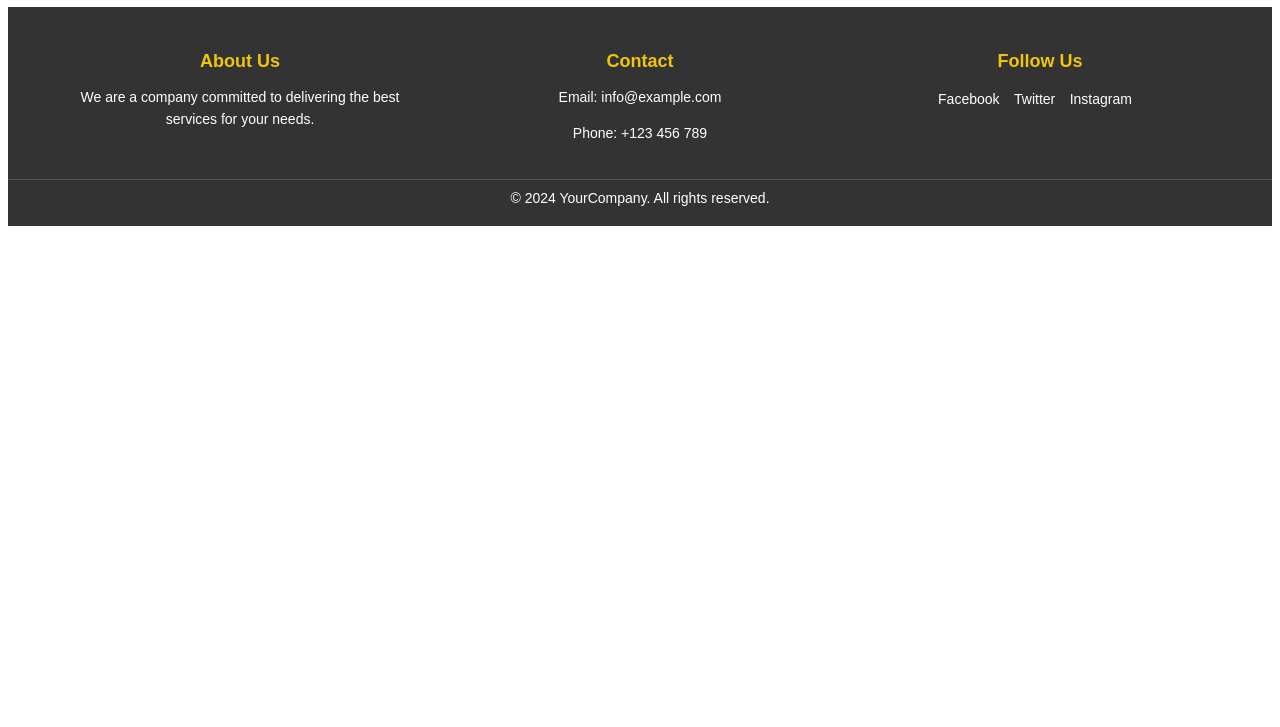
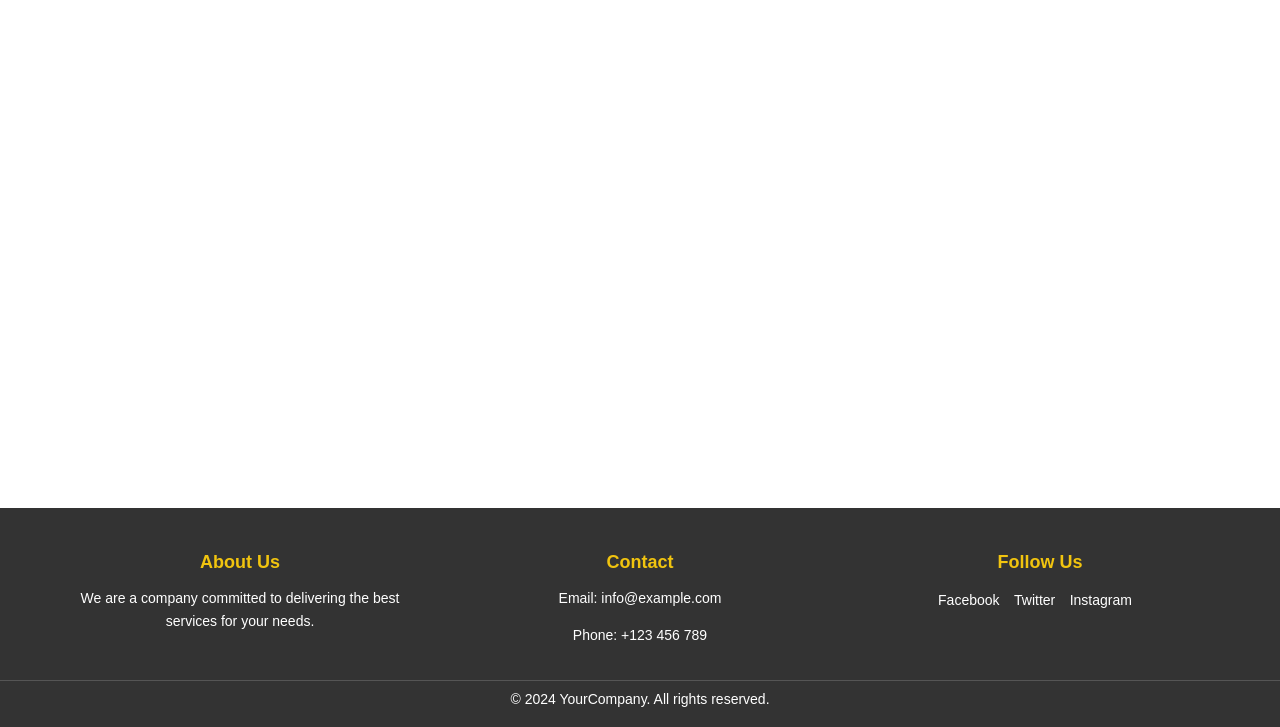
Before and after one commit to Atth01/wst_tugas1, a plain HTML site: page index.html in a window 1280 px wide. Shown: the part 73-800 px from the top of the page. Drawn offline with Linux system fonts and the light colour scheme.

Commit message:
perbaikan footer

```diff
--- a/style.css
+++ b/style.css
@@ -1,10 +1,22 @@
 /*Coding Atthariq */
+html, body {
+  height: 100%;
+  margin: 0;
+}
+
+body {
+  display: flex;
+  flex-direction: column;
+  min-height: 100vh;
+}
+
 footer {
   background-color: #333;
   color: #fff;
   padding: 20px 0;
   text-align: center;
   font-family: Arial, sans-serif;
+  margin-top: auto; /* Ensures footer stays at the bottom */
 }
 
 .footer-container {
```
Also changed, not shown: index.html (+0 -1 lines). Lines whose indentation alone changed are shown as unchanged.
